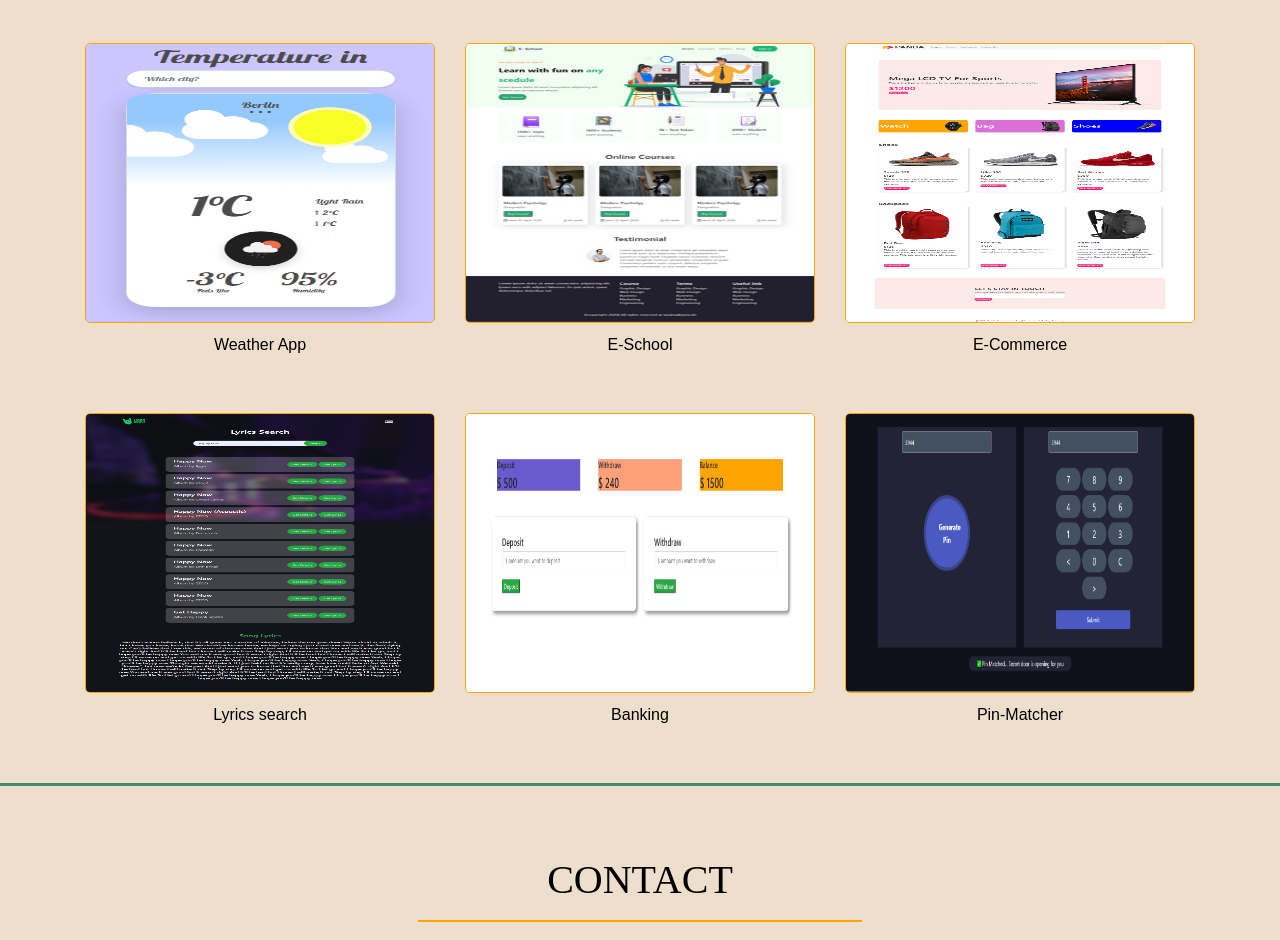
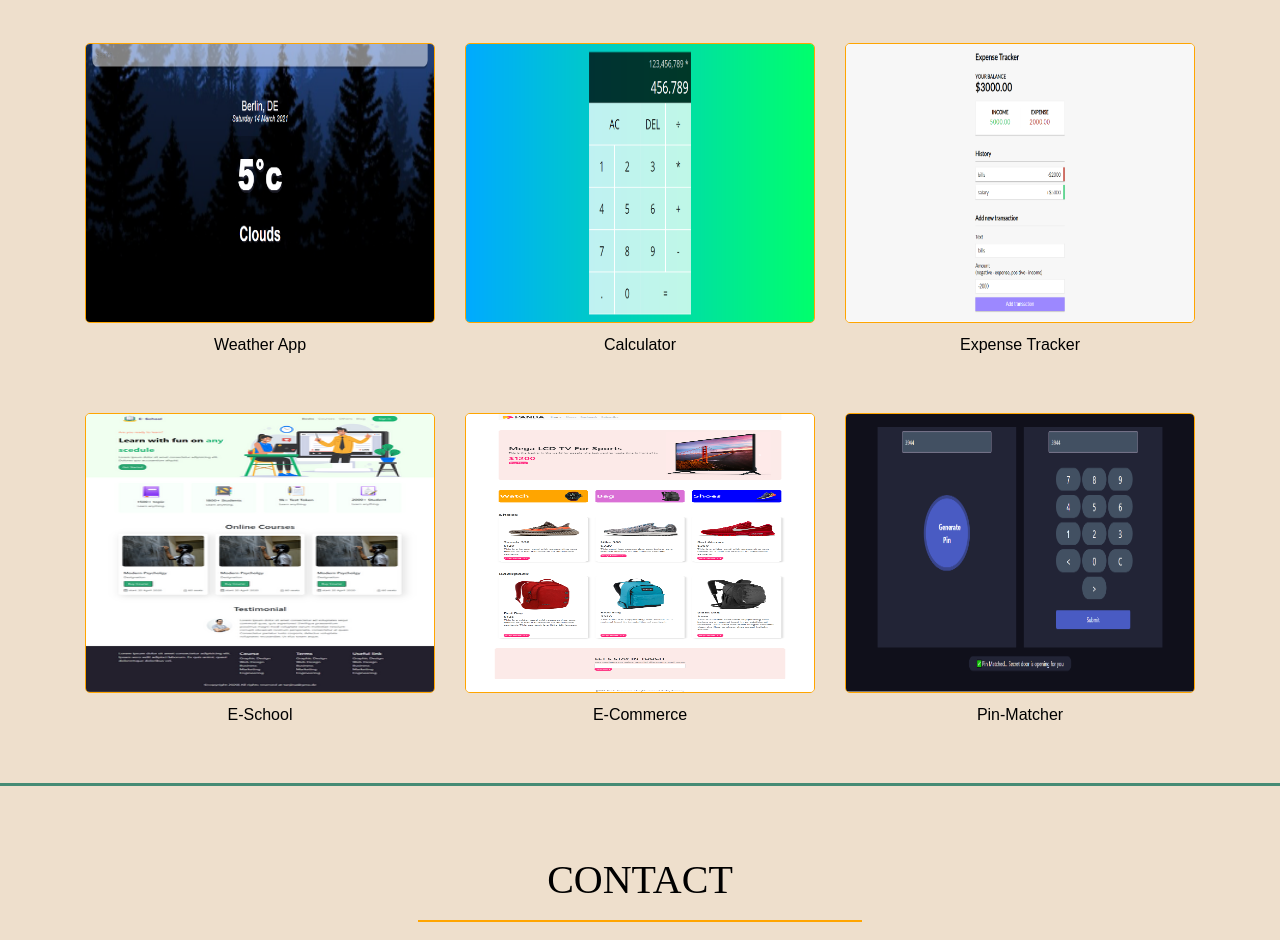
Before and after one commit to tanjina-hub/Personal-Portfolio-Website, a plain HTML site: page index.html in a window 1280 px wide. Shown: the part 1923-2863 px from the top of the page. Drawn offline with nearby package versions, Linux system fonts and the light colour scheme.

Commit message:
update projects

```diff
--- a/index.html
+++ b/index.html
@@ -88,12 +88,25 @@
       <hr class="line">
       <div class="placeholder-box">
         <div class="row">
+
           <div class="col-md-4">
             <div class="placeholder-item">
-              <a class="image-link" href="https://tanjina-hub.github.io/Weather-App/" target="_blank"><img class="image-link" src="img/screenshot-weather.png" alt="project"></a>
+              <a class="image-link" href="https://tanjina-hub.github.io/weather-app-react/" target="_blank"><img class="image-link" src="img/weather.png" alt="project"></a>
               <p class="placeholder-desc"> Weather App</p>
             </div>
           </div>
+            <div class="col-md-4">
+              <div class="placeholder-item">
+                <a  href="https://tanjina-hub.github.io/Calculator/" target="_blank"><img class="image-link" src="img/calculator.png" alt="project"></a>
+                <p class="placeholder-desc"> Calculator</p>
+              </div>
+            </div>
+            <div class="col-md-4">
+              <div class="placeholder-item">
+                <a class="image-link" href="https://tanjina-hub.github.io/Expense-Tracker/" target="_blank"><img class="image-link" src="img/expense-tracker.png" alt="project"></a>
+                <p class="placeholder-desc"> Expense Tracker</p>
+              </div>
+            </div>
           <div class="col-md-4">
             <div class="placeholder-item">
               <a class="image-link" href="https://tanjina-hub.github.io/online-school/" target="_blank"><img class="image-link" src="img/screenshot-e-school.png" alt="project"></a>
@@ -104,20 +117,6 @@
             <div class="placeholder-item">
               <a class="image-link" href="https://tanjina-hub.github.io/panda-commerce/" target="_blank"><img class="image-link" src="img/screenshot-panda.png" alt="project"></a>
               <p class="placeholder-desc"> E-Commerce</p>
-            </div>
-          </div>
-        </div>
-        <div class="row">
-          <div class="col-md-4">
-            <div class="placeholder-item">
-              <a  href="https://tanjina-hub.github.io/Hard-Rock-Music/" target="_blank"><img class="image-link" src="img/screenshot-lyrics-search.png" alt="project"></a>
-              <p class="placeholder-desc"> Lyrics search</p>
-            </div>
-          </div>
-          <div class="col-md-4">
-            <div class="placeholder-item">
-              <a class="image-link" href="https://tanjina-hub.github.io/Pioneer-Bank/" target="_blank"><img class="image-link" src="img/screenshot-banking.png" alt="project"></a>
-              <p class="placeholder-desc"> Banking</p>
             </div>
           </div>
           <div class="col-md-4">
--- a/style.css
+++ b/style.css
@@ -194,6 +194,12 @@ input {
 
 }
 
+@media (max-width: 768px){
+  #submit-button {
+    width: 20%;
+    height: 40px;
+  }
+}
 
 /***** FOOTER *****/
 
```
Also changed, not shown: img/calculator.png (added), img/expense-tracker.png (added), img/screenshot-banking.png (deleted), img/screenshot-lyrics-search.png (deleted), img/screenshot-weather.png (deleted), img/weather.png (added).
